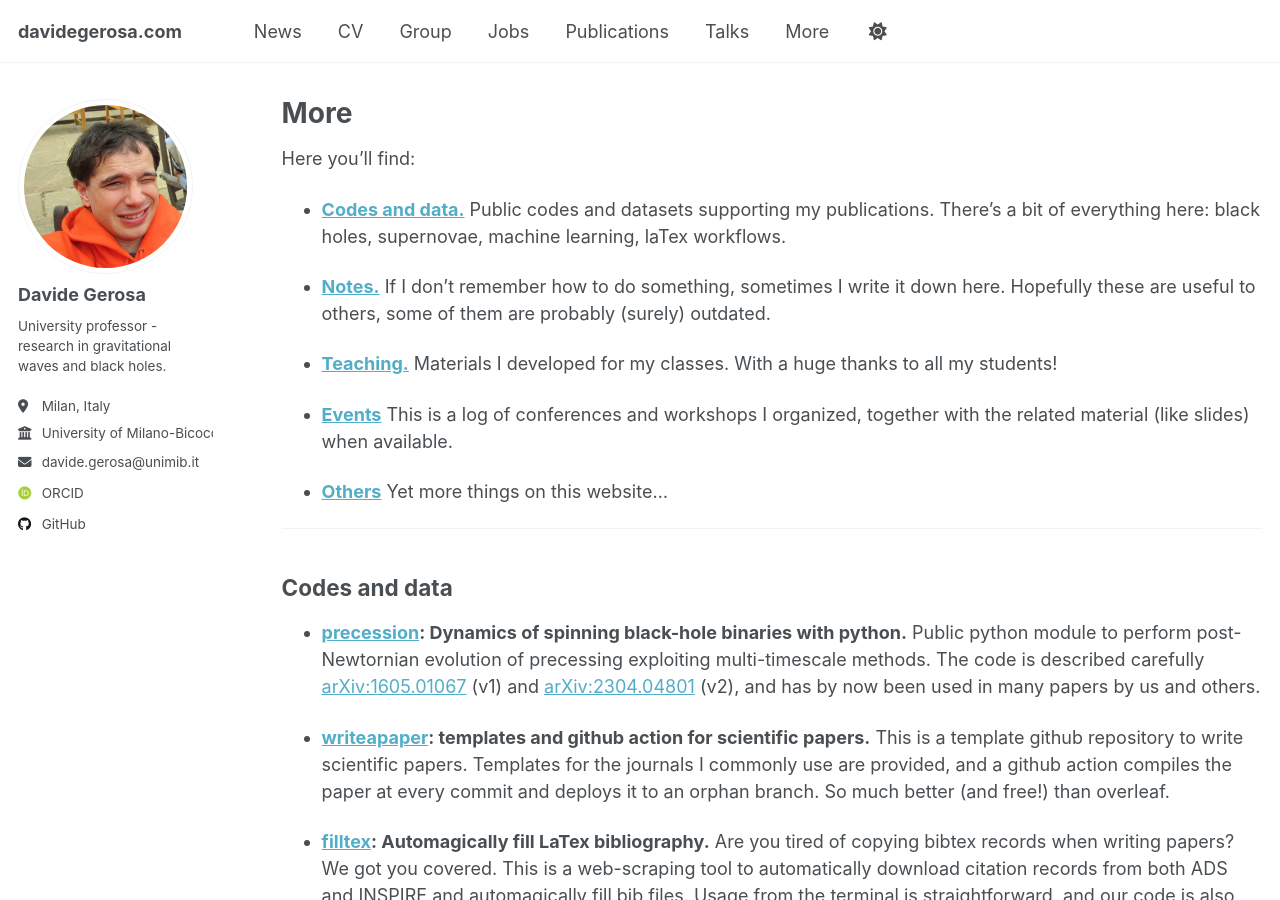
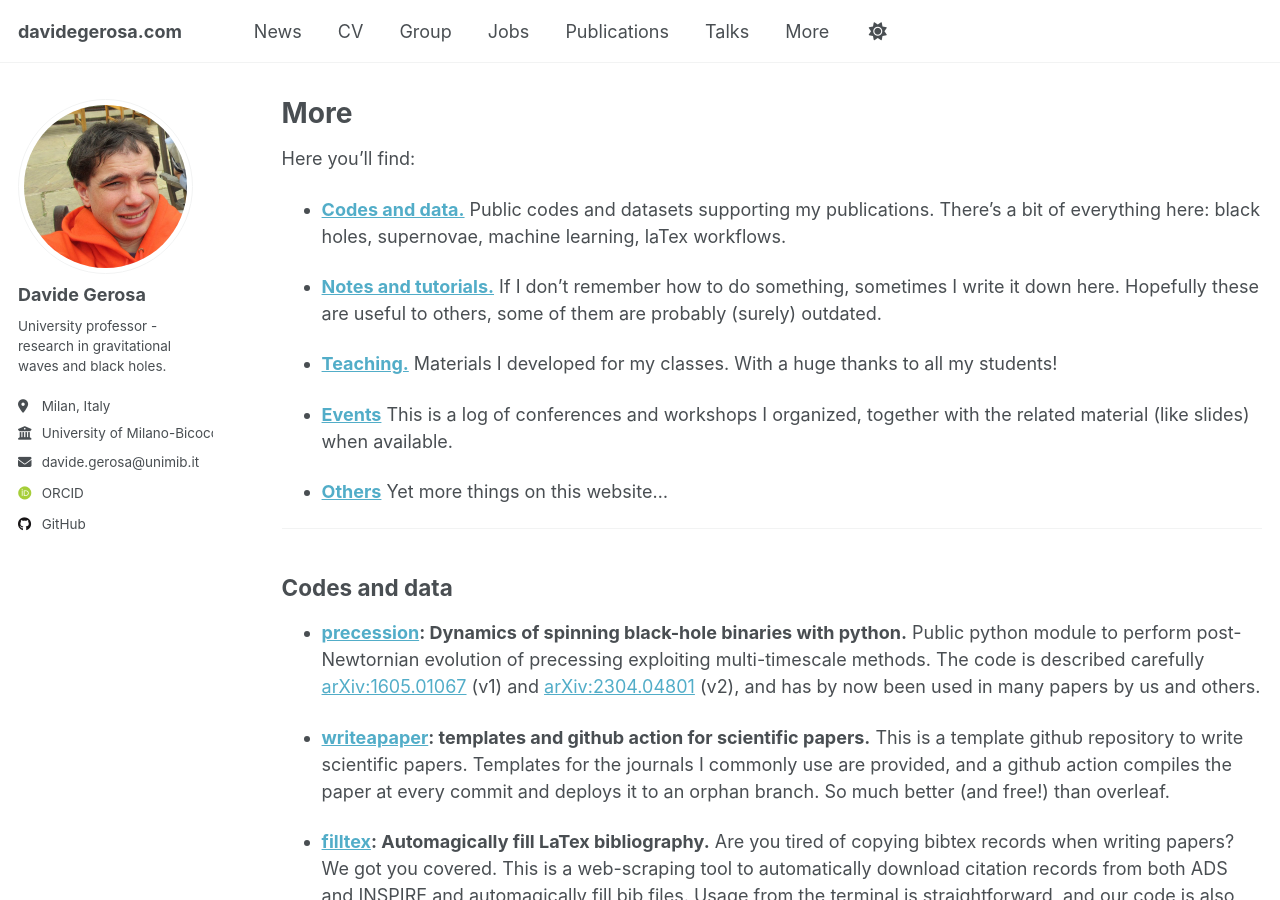
Before and after one commit to dgerosa/website, a Jekyll site: the page built from _pages/more.md, in a window 1280 px wide and 900 px high. Built offline with Jekyll 4.4.1, drawn with Linux system fonts in a browser that asks for light colours; some web fonts are replaced; some of the changed text lies outside the part shown.

Commit message:
Sun Jun  8 22:26:04 CEST 2025

```diff
--- a/_pages/more.md
+++ b/_pages/more.md
@@ -13,7 +13,7 @@ Here you'll find:
 - **[Codes and data.](#codes-and-data)**
 Public codes and datasets supporting my publications. There’s a bit of everything here: black holes, supernovae, machine learning, laTex workflows.
 
-- **[Notes.](#notes)**
+- **[Notes and tutorials.](#notes-and-tutorials)**
 If I don’t remember how to do something, sometimes I write it down here. Hopefully these are useful to others, some of them are probably (surely) outdated.
 
 - **[Teaching.](#teaching)**
@@ -147,7 +147,7 @@ Estimate your own effective-spin posterior with the recipe presented. Supporting
 
 ---
 
-## Notes
+## Notes and tutorials
 
 Work in progress...
 
```
